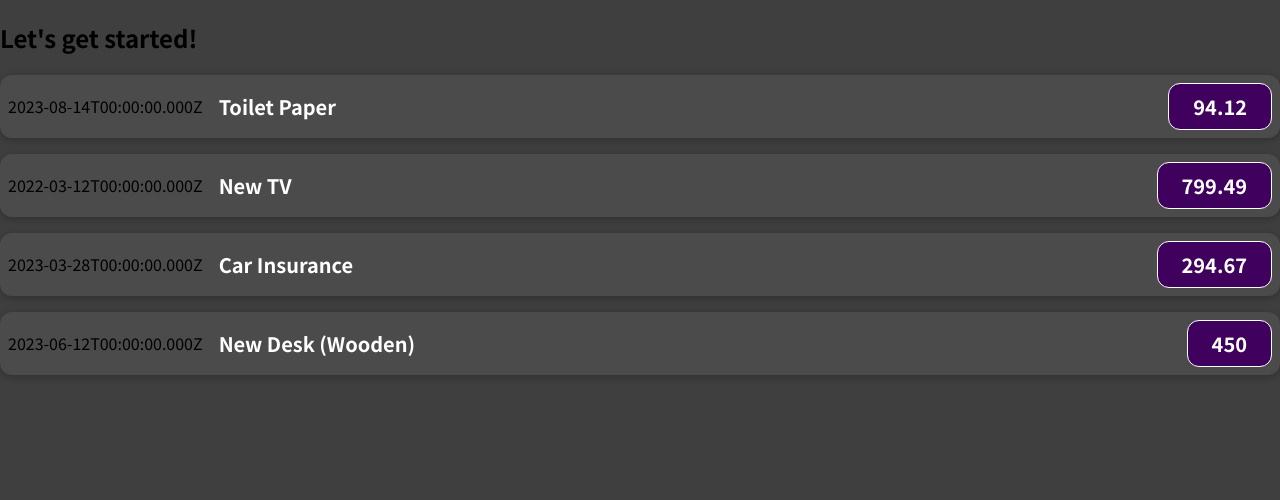
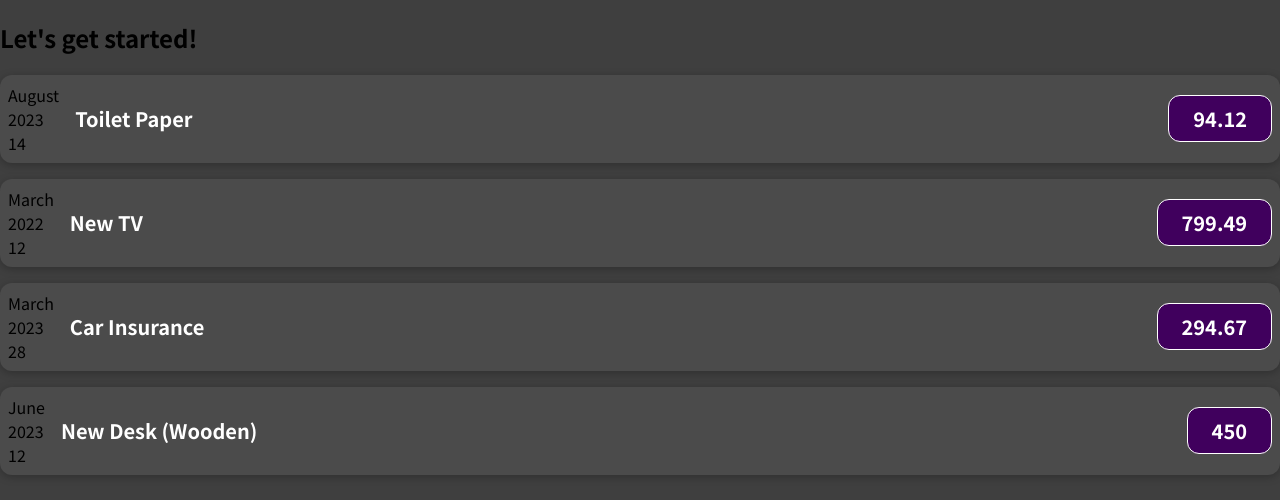
Before and after one commit to tsakP/react-complete-guide, a JavaScript app: page / in a window 1280 px wide. Shown: the top 500 px of the page. Built offline with nearby package versions, Linux system fonts and the light colour scheme.

Commit message:
Adding vanilla JS logic to components

```diff
--- a/src/components/ExpenseItem.js
+++ b/src/components/ExpenseItem.js
@@ -1,18 +1,22 @@
 import './ExpenseItem.css';
 
 function ExpenseItem(props) {
-   const expenseDate = new Date(2023, 0, 9);
-   const expenseTitle = 'Car Insurance';
-   const expenseAmount = 298.67;
+   const month = props.date.toLocaleString('en-US', { month: 'long' });
+   const year = props.date.getFullYear();
+   const day = props.date.toLocaleString('en-US', { day: '2-digit' });
 
    return (
       <div className='expense-item'>
-         <div>{props.date.toISOString()}</div>
+         <div>
+            <div>{month}</div>
+            <div>{year}</div>
+            <div>{day}</div>
+         </div>
          <div className='expense-item__description'>
             <h2>{props.title}</h2>
             <div className='expense-item__price'>{props.amount}</div>
          </div>
-      </div>
+      </div >
    );
 }
 
```
